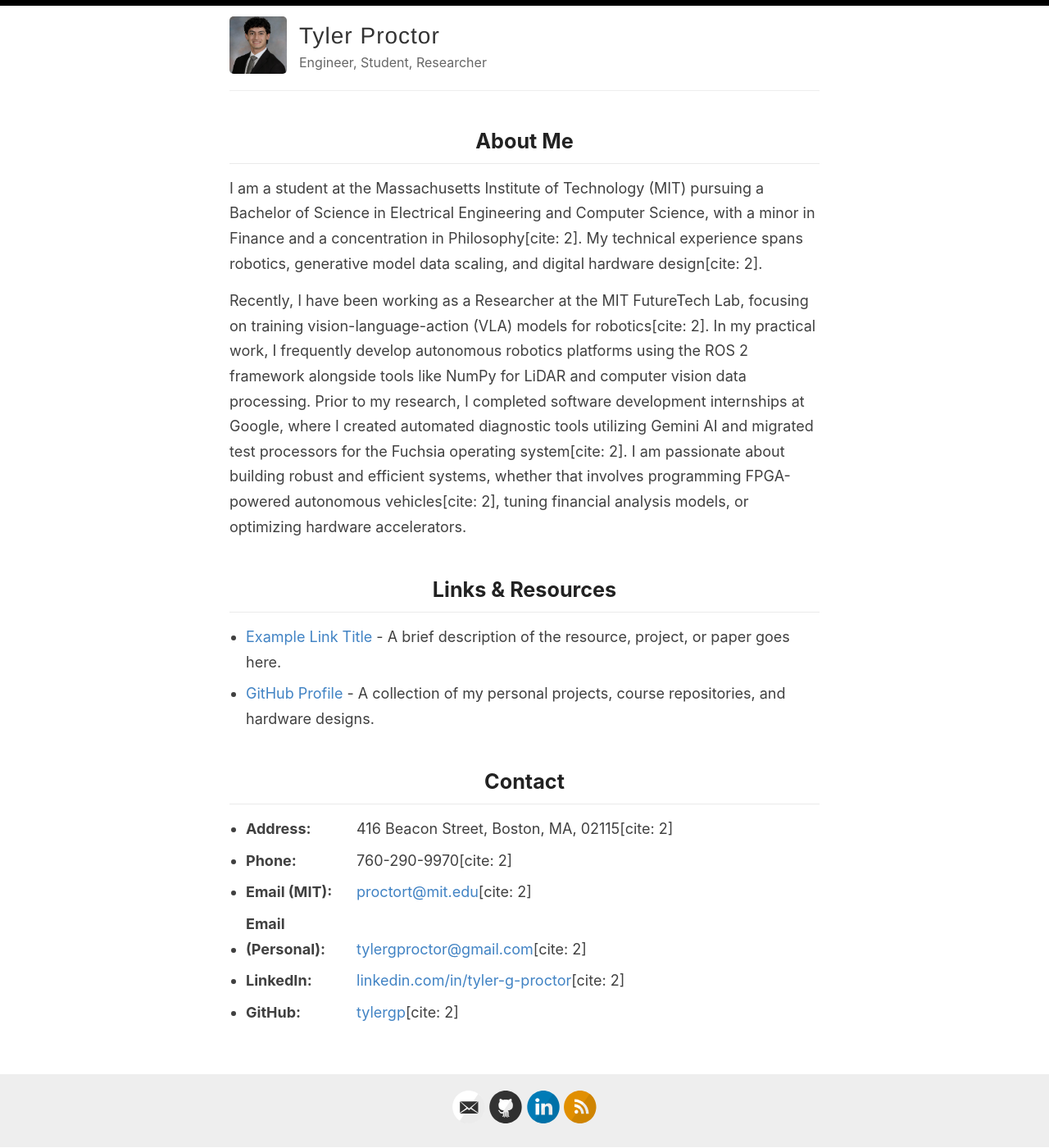
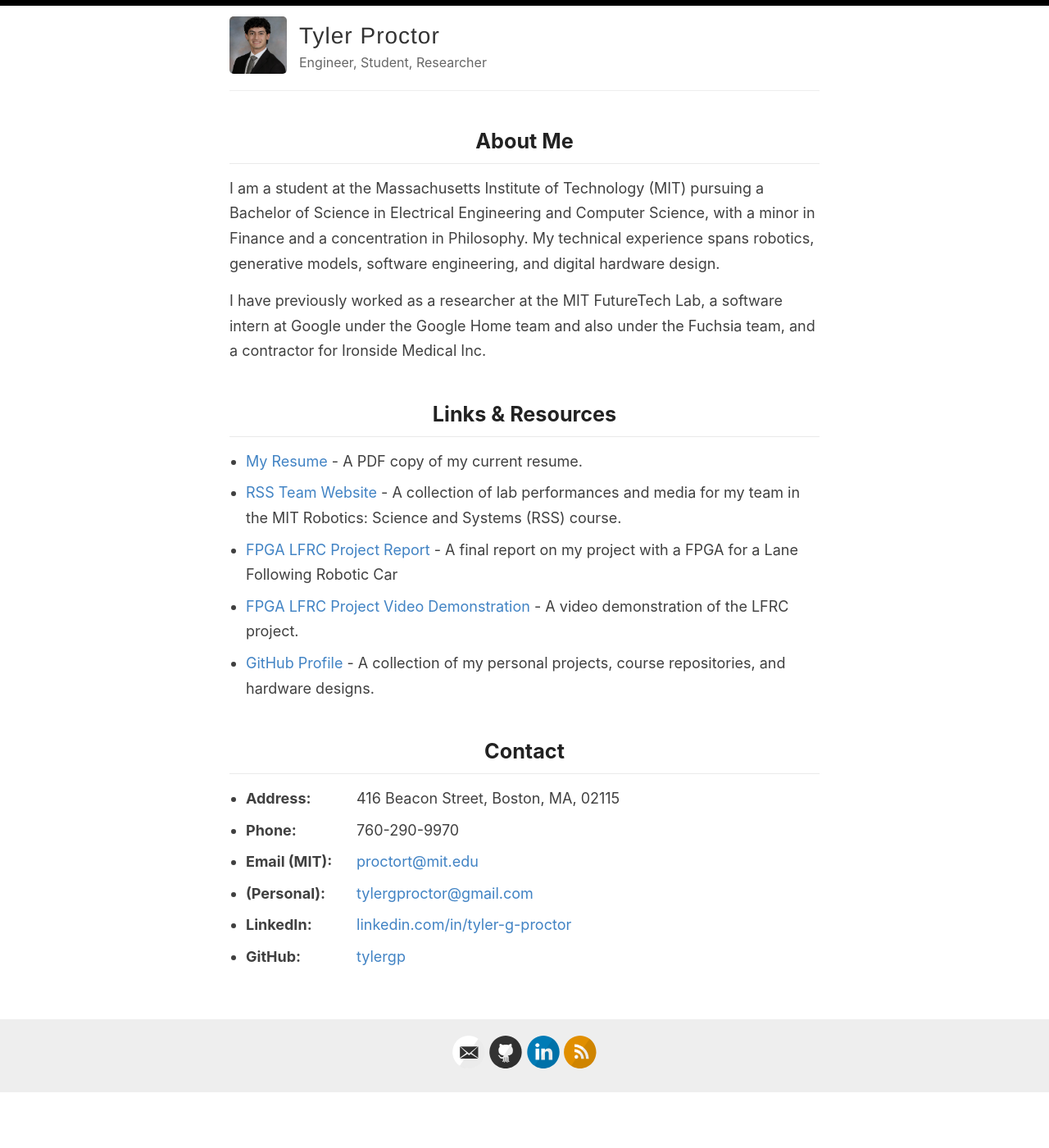
Before and after one commit to tylergp/tylergp.github.io, a Jekyll site: the page built from index.html, in a window 1280 px wide. Shown: the whole page at 82% size. Built offline with Jekyll 4.4.1, drawn with Linux system fonts in a browser that asks for light colours; the list of posts is cut into pages by our own code; after the commit the page ends 1332 px from its top, so only the background shows below that.

Commit message:
Revised with real info

```diff
--- a/_config.yml
+++ b/_config.yml
@@ -26,7 +26,7 @@
   flickr:
   github: tylergp
   instagram:
-  linkedin: www.linkedin.com/in/tyler-g-proctor
+  linkedin: tyler-g-proctor
   pinterest:
   rss: rss
   twitter:
--- a/_layouts/default.html
+++ b/_layouts/default.html
@@ -10,7 +10,7 @@
     <link rel="canonical" href="{{ site.url }}{{ page.url }}" />
 
     <meta name="theme-color" content="#000000">
-    <link rel="icon" type="image/png" sizes="32x32" href="{{ site.baseurl }}/images/favicon-32x32.png">
+    <!-- <link rel="icon" type="image/png" sizes="32x32" href="{{ site.baseurl }}/images/favicon-32x32.png"> -->
     {% include analytics_head.html %}
   </head>
 
--- a/index.html
+++ b/index.html
@@ -32,16 +32,19 @@
 
 <div class="custom-section" id="about">
   <h2>About Me</h2>
-  <p>I am a student at the Massachusetts Institute of Technology (MIT) pursuing a Bachelor of Science in Electrical Engineering and Computer Science, with a minor in Finance and a concentration in Philosophy[cite: 2]. My technical experience spans robotics, generative model data scaling, and digital hardware design[cite: 2].</p>
+  <p>I am a student at the Massachusetts Institute of Technology (MIT) pursuing a Bachelor of Science in Electrical Engineering and Computer Science, with a minor in Finance and a concentration in Philosophy. My technical experience spans robotics, generative models, software engineering, and digital hardware design.</p>
 
-  <p>Recently, I have been working as a Researcher at the MIT FutureTech Lab, focusing on training vision-language-action (VLA) models for robotics[cite: 2]. In my practical work, I frequently develop autonomous robotics platforms using the ROS 2 framework alongside tools like NumPy for LiDAR and computer vision data processing. Prior to my research, I completed software development internships at Google, where I created automated diagnostic tools utilizing Gemini AI and migrated test processors for the Fuchsia operating system[cite: 2]. I am passionate about building robust and efficient systems, whether that involves programming FPGA-powered autonomous vehicles[cite: 2], tuning financial analysis models, or optimizing hardware accelerators.</p>
+  <p>I have previously worked as a researcher at the MIT FutureTech Lab, a software intern at Google under the Google Home team and also under the Fuchsia team, and a contractor for Ironside Medical Inc.</p>
 </div>
 
 <div class="custom-section" id="links">
   <h2>Links & Resources</h2>
   <ul>
     <!-- Template for attaching a link and text -->
-    <li><a href="https://example.com" target="_blank">Example Link Title</a> - A brief description of the resource, project, or paper goes here.</li>
+    <li><a href="./assets/resume.pdf" target="_blank">My Resume</a> - A PDF copy of my current resume.</li>
+    <li><a href="https://rss2026-11.github.io/website/" target="_blank">RSS Team Website</a> - A collection of lab performances and media for my team in the MIT Robotics: Science and Systems (RSS) course.</li>
+    <li><a href="./assets/LFRC Final Report.pdf" target="_blank">FPGA LFRC Project Report</a> - A final report on my project with a FPGA for a Lane Following Robotic Car</li>
+    <li><a href="https://drive.google.com/file/d/1WWH_rluNVyg3rHCjeJFENhk9sVYlcQZZ/view?usp=sharing" target="_blank">FPGA LFRC Project Video Demonstration</a> - A video demonstration of the LFRC project.</li>
     <li><a href="https://github.com/tylergp" target="_blank">GitHub Profile</a> - A collection of my personal projects, course repositories, and hardware designs.</li>
   </ul>
 </div>
@@ -49,12 +52,12 @@
 <div class="custom-section" id="contact">
   <h2>Contact</h2>
   <ul class="contact-info">
-    <li><strong>Address:</strong> 416 Beacon Street, Boston, MA, 02115[cite: 2]</li>
-    <li><strong>Phone:</strong> 760-290-9970[cite: 2]</li>
-    <li><strong>Email (MIT):</strong> <a href="mailto:proctort@mit.edu">proctort@mit.edu</a>[cite: 2]</li>
-    <li><strong>Email (Personal):</strong> <a href="mailto:tylergproctor@gmail.com">tylergproctor@gmail.com</a>[cite: 2]</li>
-    <li><strong>LinkedIn:</strong> <a href="https://linkedin.com/in/tyler-g-proctor" target="_blank">linkedin.com/in/tyler-g-proctor</a>[cite: 2]</li>
-    <li><strong>GitHub:</strong> <a href="https://github.com/tylergp" target="_blank">tylergp</a>[cite: 2]</li>
+    <li><strong>Address:</strong> 416 Beacon Street, Boston, MA, 02115</li>
+    <li><strong>Phone:</strong> 760-290-9970</li>
+    <li><strong>Email (MIT):</strong> <a href="mailto:proctort@mit.edu">proctort@mit.edu</a></li>
+    <li><strong>(Personal):</strong> <a href="mailto:tylergproctor@gmail.com">tylergproctor@gmail.com</a></li>
+    <li><strong>LinkedIn:</strong> <a href="https://linkedin.com/in/tyler-g-proctor" target="_blank">linkedin.com/in/tyler-g-proctor</a></li>
+    <li><strong>GitHub:</strong> <a href="https://github.com/tylergp" target="_blank">tylergp</a></li>
   </ul>
 </div>
 </body>
```
Also changed, not shown: 2 other files.
